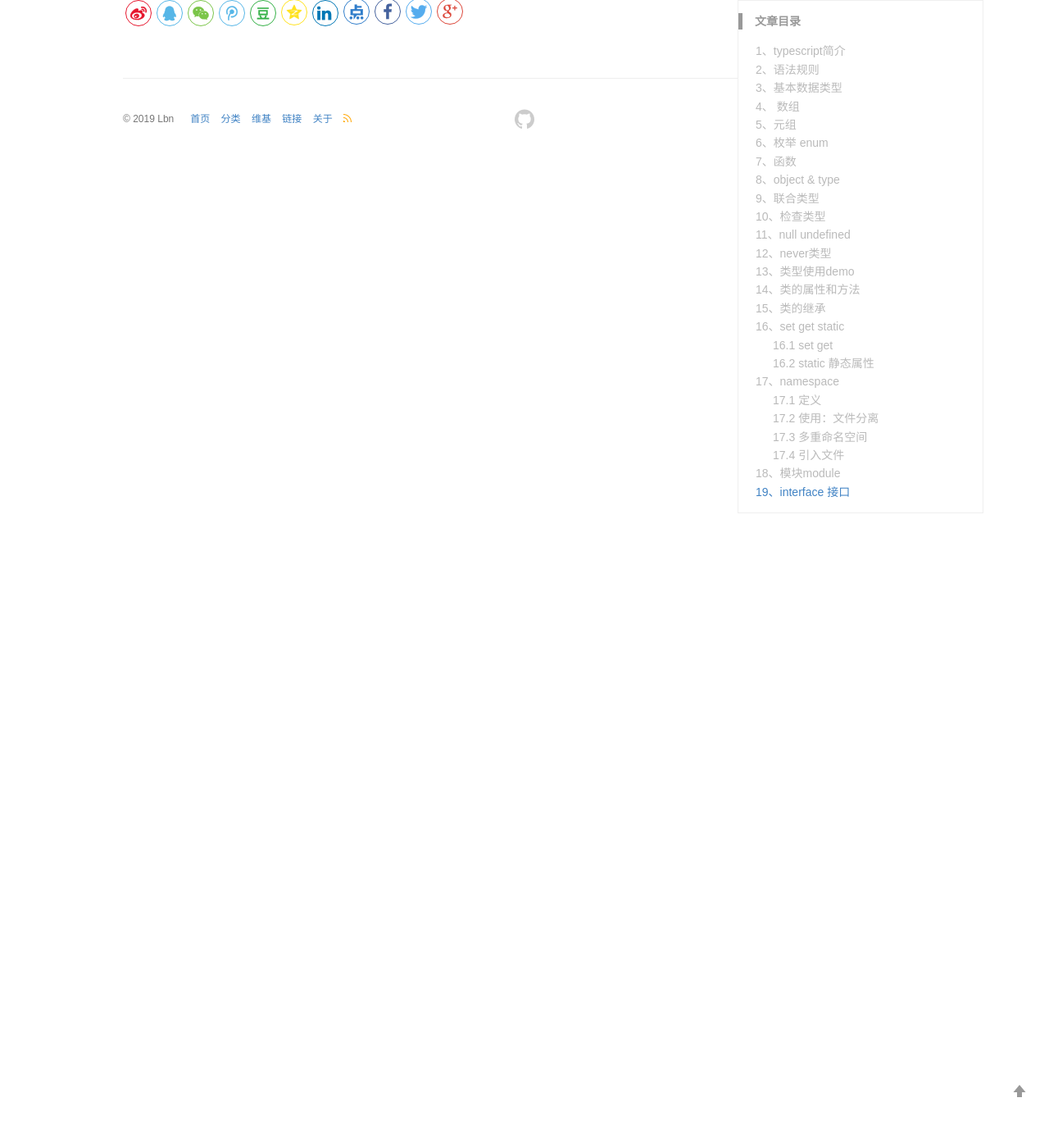
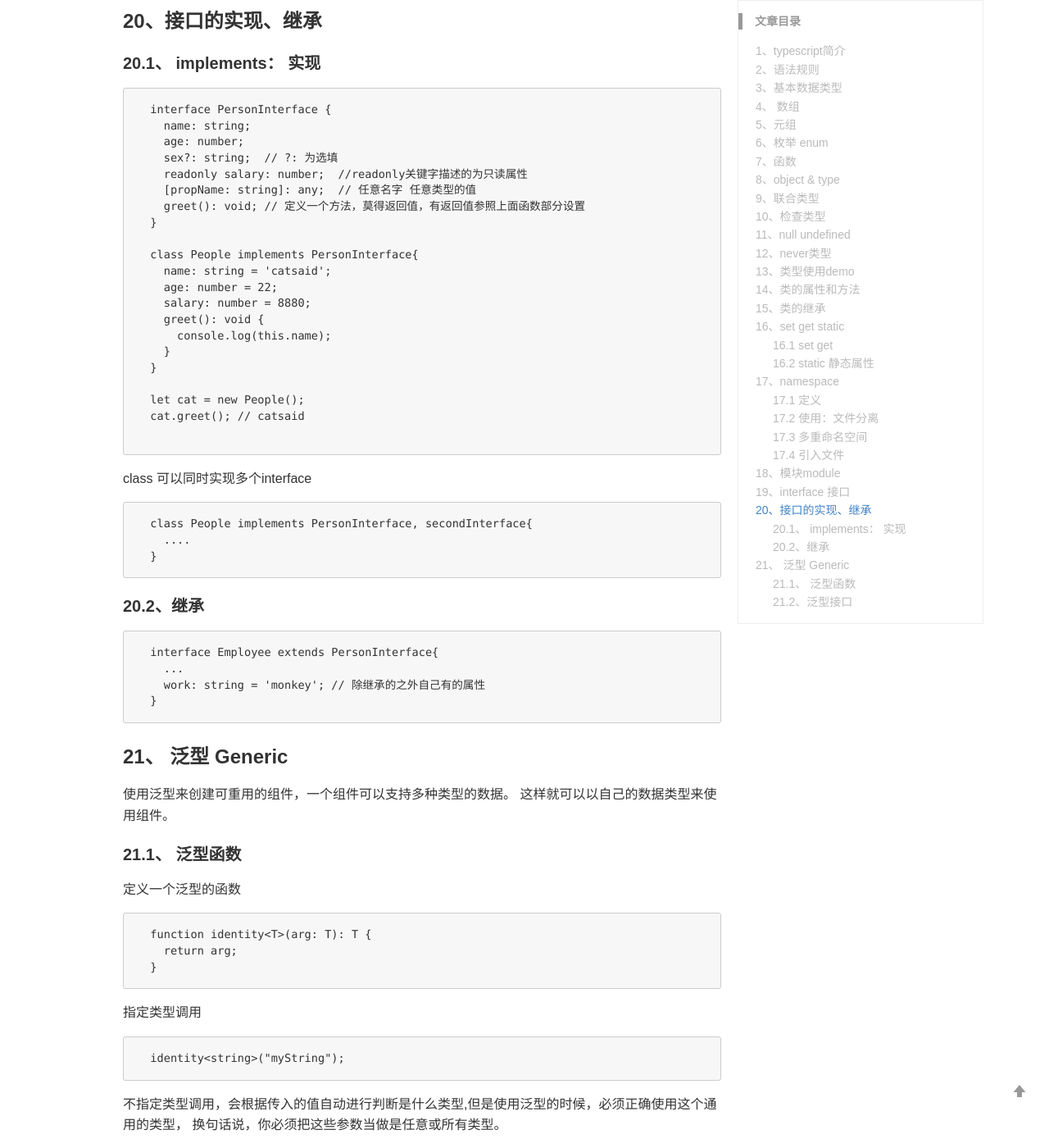
Before and after one commit to LB-nan/cat-Said, a Jekyll site: the page built from _posts/2019-09-06-typescript.md, in a window 1280 px wide and 1400 px high, scrolled down 11552 px. Shown: the whole window at 82% size. Built offline with Jekyll 4.4.1, drawn with Linux system fonts in a browser that asks for light colours; comment, search, counter and statistics services are not loaded; some of the changed text lies outside the part shown.

Commit message:
Update 2019-09-06-typescript.md

````diff
--- a/_posts/2019-09-06-typescript.md
+++ b/_posts/2019-09-06-typescript.md
@@ -498,6 +498,7 @@ CDN: `https://cdn.bootcss.com/systemjs/0.21.5/system.js`
 ### 19、interface  接口
 
 interface 和 type关键字差不多，最大的差别是，interface可以继承，type不可以
+实现interface接口需要把interface定义的非选填的(`?:`)全部实现
 
 ```
   interface Person2 {
@@ -526,3 +527,107 @@ interface 和 type关键字差不多，最大的差别是，interface可以继
   // hi person
   // ....
 ```
+
+### 20、接口的实现、继承
+
+#### 20.1、 implements： 实现
+
+```
+  interface PersonInterface {
+    name: string;
+    age: number;
+    sex?: string;  // ?: 为选填
+    readonly salary: number;  //readonly关键字描述的为只读属性
+    [propName: string]: any;  // 任意名字 任意类型的值
+    greet(): void; // 定义一个方法，莫得返回值，有返回值参照上面函数部分设置
+  }
+
+  class People implements PersonInterface{
+    name: string = 'catsaid';
+    age: number = 22;
+    salary: number = 8880;
+    greet(): void {
+      console.log(this.name);
+    }
+  }
+
+  let cat = new People();
+  cat.greet(); // catsaid
+
+```
+
+class 可以同时实现多个interface
+
+```
+  class People implements PersonInterface, secondInterface{
+    ....
+  }
+```
+
+#### 20.2、继承
+
+```
+  interface Employee extends PersonInterface{
+    ...
+    work: string = 'monkey'; // 除继承的之外自己有的属性
+  }
+```
+
+### 21、 泛型 Generic
+
+使用泛型来创建可重用的组件，一个组件可以支持多种类型的数据。 这样就可以以自己的数据类型来使用组件。
+
+#### 21.1、 泛型函数
+定义一个泛型的函数
+```
+  function identity<T>(arg: T): T {
+    return arg;
+  }
+```
+
+指定类型调用
+
+```
+  identity<string>("myString");
+```
+
+不指定类型调用，会根据传入的值自动进行判断是什么类型,但是使用泛型的时候，必须正确使用这个通用的类型， 换句话说，你必须把这些参数当做是任意或所有类型。
+
+```
+  identity("myString");
+```
+
+#### 21.2、泛型接口
+
+指定成员类型为泛型，或者指定接口类型为泛型
+
+```
+  interface genericIdentify {
+    <T>(arg: T): T;
+  }
+
+  function identify<T>(arg: T): T{
+    return arg;
+  }
+
+  let myIdentify: genericIdentify = identify;
+
+  let str = myIdentify<string>('hi');
+  console.log(str);  // hi
+
+  // -----------------------------------
+
+  interface genericIdentify<T> {
+    (arg: T): T;
+  }
+
+  function identify<T>(arg: T): T{
+    return arg;
+  }
+
+  let myIdentify: genericIdentify<string> = identify;
+
+  let str = myIdentify('hi');
+  console.log(str);  // hi
+
+```
````
